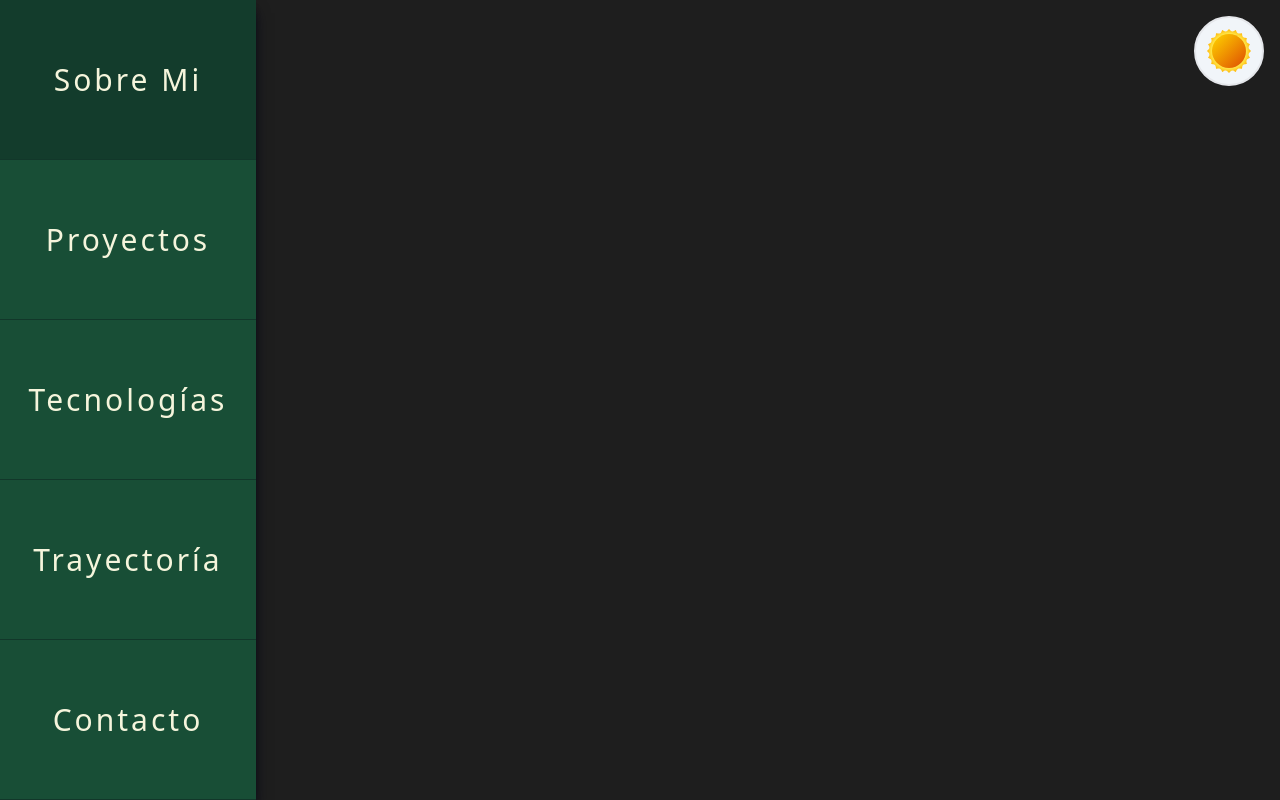
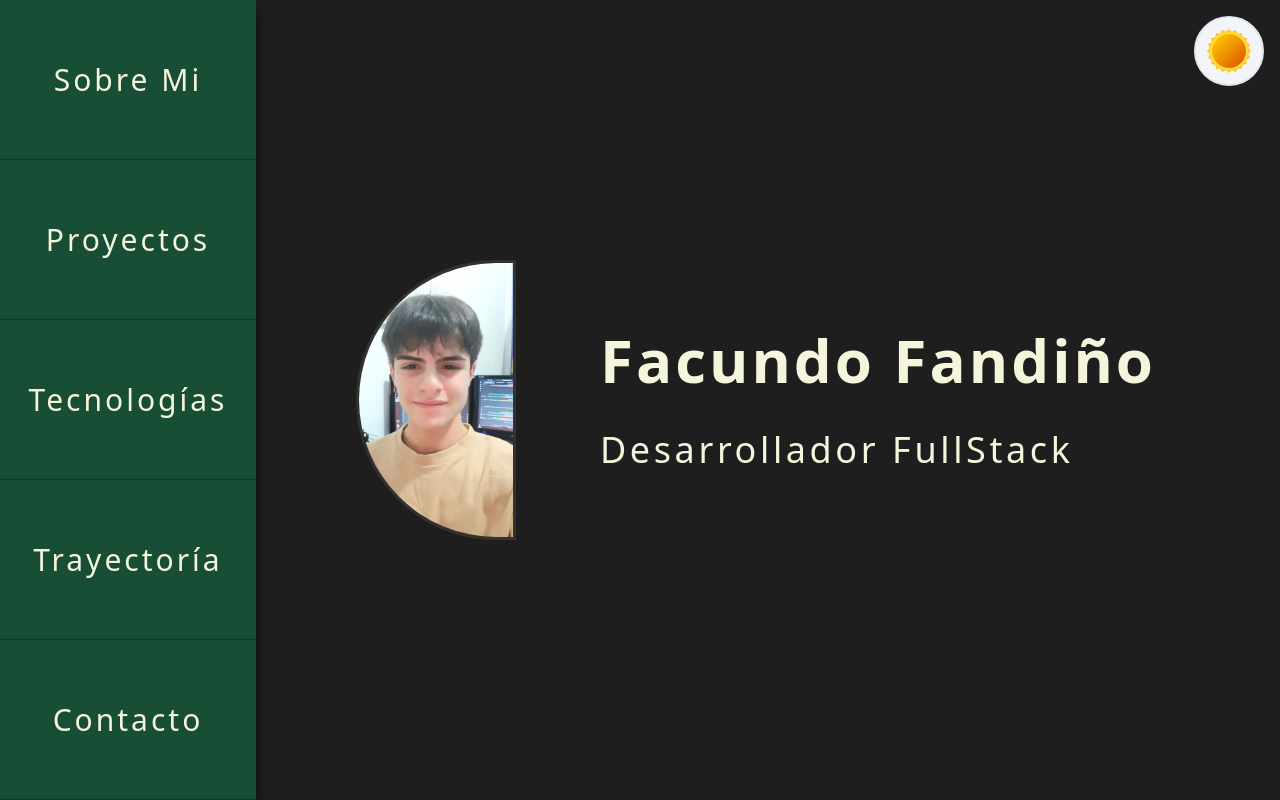
Before and after one commit to facufan07/portfolio, a Next.js app: page / in a window 1280 px wide. Built offline with nearby package versions, Linux system fonts and the light colour scheme.

Commit message:
Welcome component added

```diff
--- a/app/page.tsx
+++ b/app/page.tsx
@@ -6,7 +6,7 @@ import { useState } from "react";
 export default function Main() {
 
   const [themeBackground, setThemeBackground] = useState<string>('bg-nSuave');
-  const [themeFont, setThemeFont] = useState<string>('');
+  const [themeFont, setThemeFont] = useState<string>('text-bHueso');
   const [themeSideBar, setThemeSideBar] = useState<string>('bg-vMusgo');
   const [themeFontSideBar, setThemeFontSideBar] = useState<string>('text-bHueso');
   const [themeFocus, setThemeFocus] = useState<string>('hover:bg-vPino border-b border-vPino');
@@ -22,6 +22,7 @@ export default function Main() {
       setThemeSideBar('bg-vSalvia');
       setThemeFocus('hover:bg-green-100 border-b border-green-100');
       setThemeFontSideBar('text-nCarbon');
+      setThemeFont('text-nCarbon');
     }
     else{
       setIcon('sunn.svg');
@@ -30,6 +31,7 @@ export default function Main() {
       setThemeSideBar('bg-vMusgo');
       setThemeFocus('hover:bg-vPino border-b border-vPino');
       setThemeFontSideBar('text-bHueso');
+      setThemeFont('text-bHueso');
     }
 
   }
--- a/components/MainIfo/page.tsx
+++ b/components/MainIfo/page.tsx
@@ -3,10 +3,14 @@ interface MainIfoProps {
     backgroundColor: string;
 }
 
+import Welcome from "../Welcome/page";
+
 export default function MainIfo({fontColor, backgroundColor}: MainIfoProps) {
     return(
         <section className={`h-dvh w-4/5 ${backgroundColor} transition-all duration-800`}>
-
+            <Welcome
+            fontColor={fontColor}
+            />
         </section>
     )
 }
--- /dev/null
+++ b/components/Welcome/page.tsx
@@ -0,0 +1,21 @@
+interface WelcomeProps {
+    fontColor: string
+}
+
+export default function Welcome({fontColor}: WelcomeProps){
+    return(
+        <section className="flex justify-center items-center h-dvh">
+            <div className="flex gap-5">
+                <img src="cvimgF.jpg" className="w-40 rounded-s-full border-[3px] border-nCarbon"/>
+                <div className="ml-10 flex flex-col justify-center px-6 py-4">
+                    <h1 className={`text-6xl tracking-wider ${fontColor} font-semibold`}>
+                        Facundo Fandiño
+                    </h1>
+                    <h2 className={`text-4xl tracking-widest ${fontColor} mt-10 font-light`}>
+                        Desarrollador FullStack
+                    </h2>
+                </div>
+            </div>
+        </section>
+    )
+}
```
